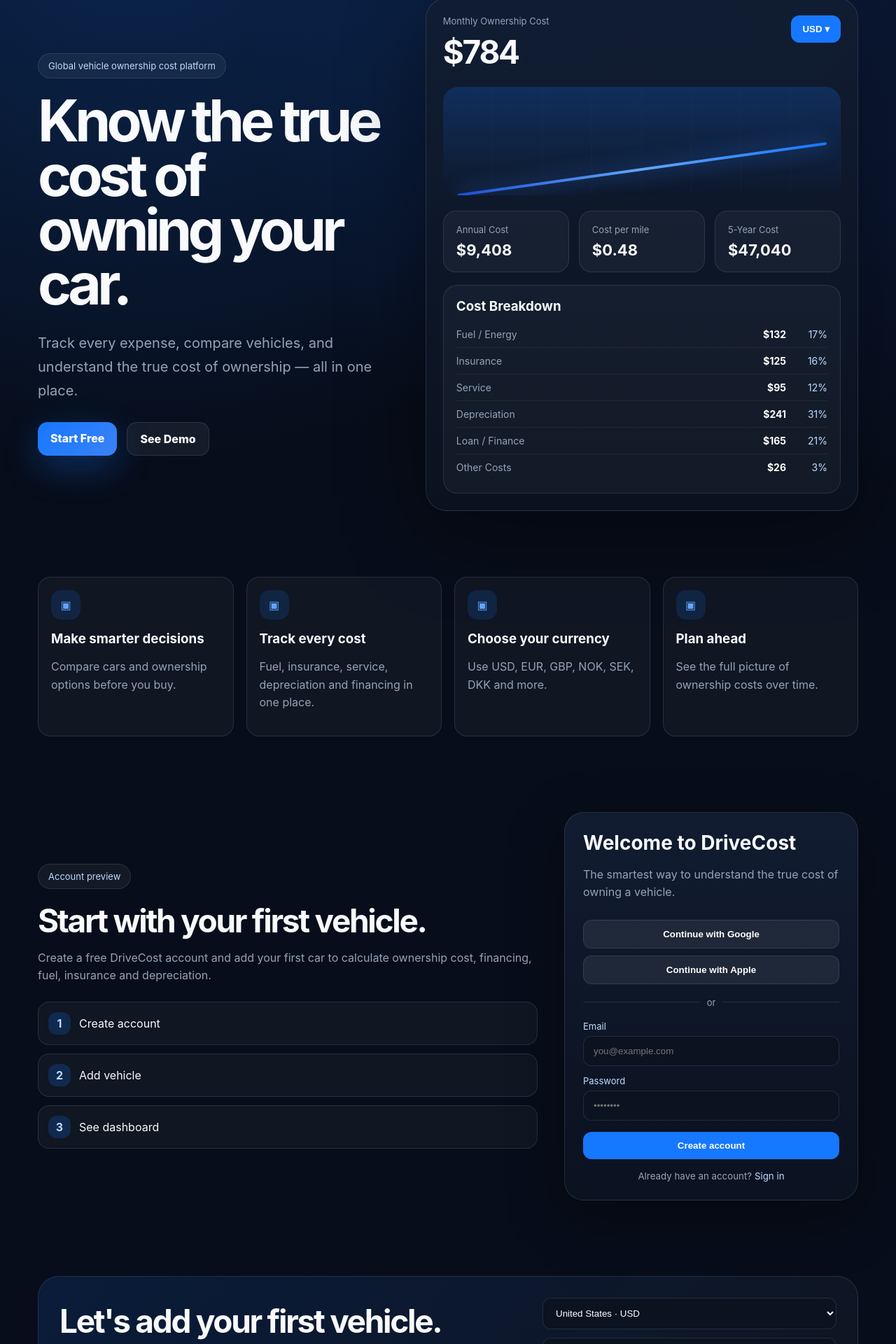
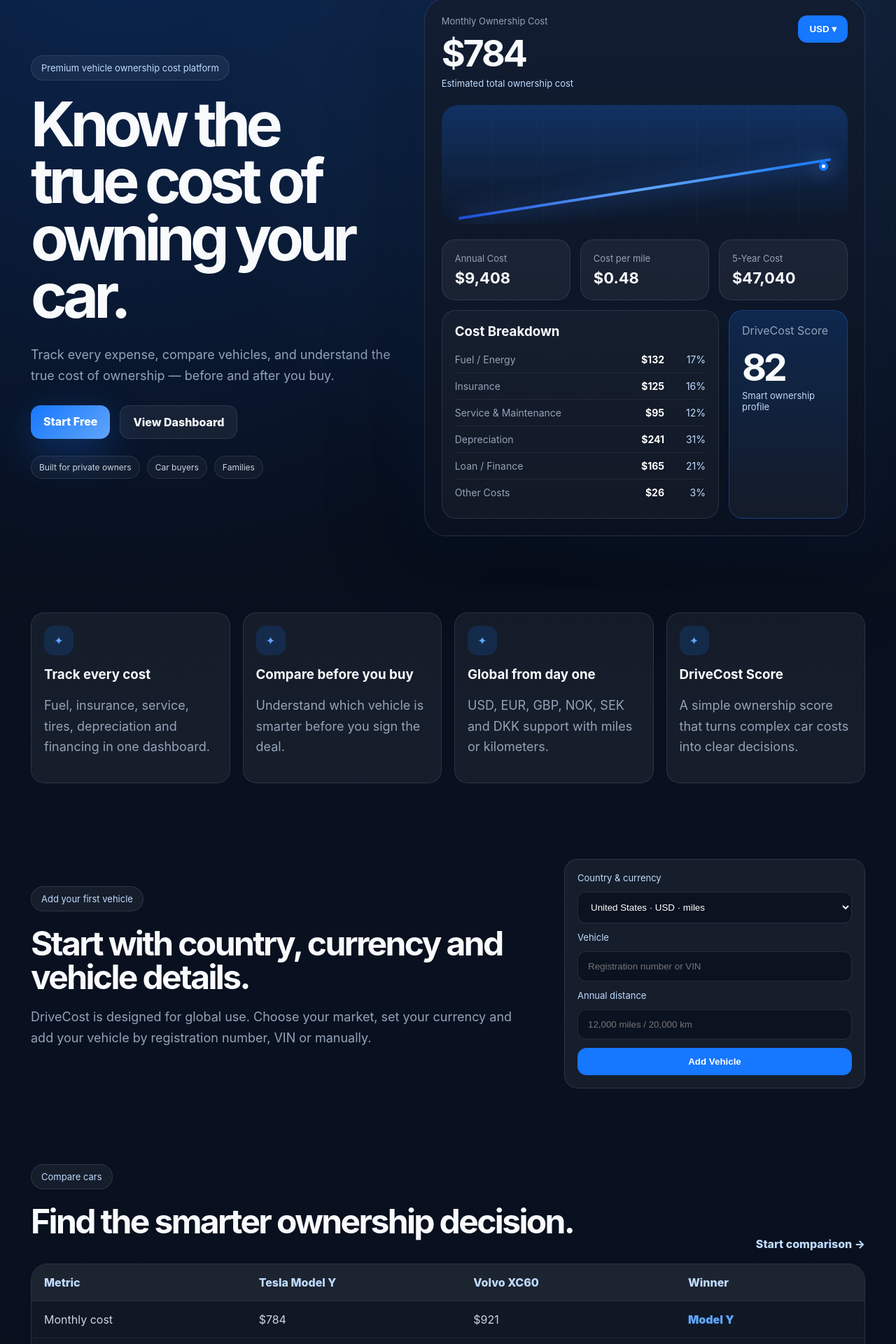
Before and after one commit to knutanders-drivecost/Drivecost-app, a Next.js app: page / in a window 1280 px wide. Shown: the part 175-2095 px from the top of the page at 70% size. Built offline with nearby package versions, Linux system fonts and the light colour scheme.

Commit message:
Add Drivecost v0.2Premium

```diff
--- a/app/layout.tsx
+++ b/app/layout.tsx
@@ -3,7 +3,7 @@
 
 export const metadata: Metadata = {
   title: "DriveCost – Know the true cost of owning your car",
-  description: "Track vehicle ownership costs, compare cars and make smarter financial decisions."
+  description: "A premium vehicle ownership cost platform for tracking, comparing and reducing car costs."
 };
 
 export default function RootLayout({ children }: { children: React.ReactNode }) {
--- a/app/page.tsx
+++ b/app/page.tsx
@@ -1,17 +1,24 @@
-const costs = [
+const costItems = [
   ["Fuel / Energy", "$132", "17%"],
   ["Insurance", "$125", "16%"],
-  ["Service", "$95", "12%"],
+  ["Service & Maintenance", "$95", "12%"],
   ["Depreciation", "$241", "31%"],
   ["Loan / Finance", "$165", "21%"],
   ["Other Costs", "$26", "3%"]
 ];
 
 const features = [
-  ["Make smarter decisions", "Compare cars and ownership options before you buy."],
-  ["Track every cost", "Fuel, insurance, service, depreciation and financing in one place."],
-  ["Choose your currency", "Use USD, EUR, GBP, NOK, SEK, DKK and more."],
-  ["Plan ahead", "See the full picture of ownership costs over time."]
+  ["Track every cost", "Fuel, insurance, service, tires, depreciation and financing in one dashboard."],
+  ["Compare before you buy", "Understand which vehicle is smarter before you sign the deal."],
+  ["Global from day one", "USD, EUR, GBP, NOK, SEK and DKK support with miles or kilometers."],
+  ["DriveCost Score", "A simple ownership score that turns complex car costs into clear decisions."]
+];
+
+const compareRows = [
+  ["Monthly cost", "$784", "$921", "Model Y"],
+  ["Annual cost", "$9,408", "$11,052", "Model Y"],
+  ["Cost per mile", "$0.48", "$0.59", "Model Y"],
+  ["5-year cost", "$47,040", "$55,260", "Model Y"]
 ];
 
 export default function Home() {
@@ -21,118 +28,159 @@
         <div className="brand">DRIVE<span>COST</span></div>
         <div className="links">
           <a href="#features">Features</a>
-          <a href="#preview">Dashboard</a>
-          <a href="#auth">Sign in</a>
+          <a href="#dashboard">Dashboard</a>
+          <a href="#compare">Compare</a>
+          <a href="#start">Start</a>
         </div>
-        <a className="navButton" href="#auth">Get Started</a>
+        <a className="navButton" href="#start">Get Started</a>
       </nav>
 
       <section className="hero">
         <div className="heroText">
-          <div className="eyebrow">Global vehicle ownership cost platform</div>
+          <div className="eyebrow">Premium vehicle ownership cost platform</div>
           <h1>Know the true cost of owning your car.</h1>
-          <p>Track every expense, compare vehicles, and understand the true cost of ownership — all in one place.</p>
+          <p>
+            Track every expense, compare vehicles, and understand the true cost of ownership — before and after you buy.
+          </p>
           <div className="buttons">
-            <a className="primary" href="#auth">Start Free</a>
-            <a className="secondary" href="#preview">See Demo</a>
+            <a className="primary" href="#start">Start Free</a>
+            <a className="secondary" href="#dashboard">View Dashboard</a>
+          </div>
+          <div className="trust">
+            <span>Built for private owners</span>
+            <span>Car buyers</span>
+            <span>Families</span>
           </div>
         </div>
 
-        <div className="dashboard" id="preview">
-          <div className="dashHeader">
+        <section className="productShell" id="dashboard">
+          <div className="dashboardTop">
             <div>
               <p>Monthly Ownership Cost</p>
               <h2>$784</h2>
+              <span>Estimated total ownership cost</span>
             </div>
             <button>USD ▾</button>
           </div>
 
-          <div className="chart"><div className="line"></div></div>
+          <div className="chartCard">
+            <div className="chartLine"></div>
+            <div className="dot"></div>
+          </div>
 
-          <div className="metrics">
+          <div className="metricGrid">
             <div><p>Annual Cost</p><strong>$9,408</strong></div>
             <div><p>Cost per mile</p><strong>$0.48</strong></div>
             <div><p>5-Year Cost</p><strong>$47,040</strong></div>
           </div>
 
+          <div className="split">
             <div className="breakdown">
               <h3>Cost Breakdown</h3>
-            {costs.map(([name, amount, percent]) => (
-              <div className="row" key={name}>
+              {costItems.map(([name, amount, percent]) => (
+                <div className="costRow" key={name}>
                   <span>{name}</span>
                   <strong>{amount}</strong>
                   <em>{percent}</em>
                 </div>
               ))}
             </div>
+            <div className="scoreCard">
+              <p>DriveCost Score</p>
+              <strong>82</strong>
+              <span>Smart ownership profile</span>
             </div>
+          </div>
+        </section>
       </section>
 
       <section className="featureGrid" id="features">
         {features.map(([title, text]) => (
           <div className="feature" key={title}>
-            <div className="icon">▣</div>
+            <div className="icon">✦</div>
             <h3>{title}</h3>
             <p>{text}</p>
           </div>
         ))}
       </section>
 
-      <section className="authSection" id="auth">
-        <div className="authCopy">
-          <div className="eyebrow">Account preview</div>
-          <h2>Start with your first vehicle.</h2>
-          <p>Create a free DriveCost account and add your first car to calculate ownership cost, financing, fuel, insurance and depreciation.</p>
-          <div className="miniFlow">
-            <div><strong>1</strong><span>Create account</span></div>
-            <div><strong>2</strong><span>Add vehicle</span></div>
-            <div><strong>3</strong><span>See dashboard</span></div>
-          </div>
+      <section className="startSection" id="start">
+        <div className="startCopy">
+          <div className="eyebrow">Add your first vehicle</div>
+          <h2>Start with country, currency and vehicle details.</h2>
+          <p>
+            DriveCost is designed for global use. Choose your market, set your currency and add your vehicle by registration number, VIN or manually.
+          </p>
         </div>
 
-        <div className="authCard">
-          <h3>Welcome to DriveCost</h3>
-          <p>The smartest way to understand the true cost of owning a vehicle.</p>
+        <div className="vehicleCard">
+          <label>Country & currency</label>
+          <select>
+            <option>United States · USD · miles</option>
+            <option>Norway · NOK · km</option>
+            <option>United Kingdom · GBP · miles</option>
+            <option>European Union · EUR · km</option>
+            <option>Sweden · SEK · km</option>
+            <option>Denmark · DKK · km</option>
+          </select>
 
-          <button className="oauth">Continue with Google</button>
-          <button className="oauth">Continue with Apple</button>
+          <label>Vehicle</label>
+          <input placeholder="Registration number or VIN" />
 
-          <div className="divider"><span></span><em>or</em><span></span></div>
+          <label>Annual distance</label>
+          <input placeholder="12,000 miles / 20,000 km" />
 
-          <label>Email</label>
-          <input placeholder="you@example.com" />
-          <label>Password</label>
-          <input placeholder="••••••••" type="password" />
-
-          <button className="create">Create account</button>
-          <small>Already have an account? <a href="#">Sign in</a></small>
+          <button>Add Vehicle</button>
         </div>
       </section>
 
-      <section className="vehicleOnboarding">
-        <div className="vehicleCard">
+      <section className="compare" id="compare">
+        <div className="compareHead">
           <div>
-            <h2>Let's add your first vehicle.</h2>
-            <p>Choose country and currency, then add a registration number or enter vehicle details manually.</p>
+            <div className="eyebrow">Compare cars</div>
+            <h2>Find the smarter ownership decision.</h2>
           </div>
-          <div className="vehicleForm">
-            <select>
-              <option>United States · USD</option>
-              <option>Norway · NOK</option>
-              <option>United Kingdom · GBP</option>
-              <option>European Union · EUR</option>
-              <option>Sweden · SEK</option>
-              <option>Denmark · DKK</option>
-            </select>
-            <input placeholder="Registration number or VIN" />
-            <button>Add Vehicle</button>
+          <a href="#start">Start comparison →</a>
         </div>
+
+        <div className="compareTable">
+          <div className="tableHead">
+            <span>Metric</span><span>Tesla Model Y</span><span>Volvo XC60</span><span>Winner</span>
+          </div>
+          {compareRows.map(row => (
+            <div className="tableRow" key={row[0]}>
+              {row.map((cell, index) => <span className={index === 3 ? "winner" : ""} key={cell}>{cell}</span>)}
+            </div>
+          ))}
+        </div>
+      </section>
+
+      <section className="authPreview">
+        <div className="authCopy">
+          <h2>Account system preview</h2>
+          <p>Next sprint: email login, Google login, Apple login and saved vehicles.</p>
+        </div>
+        <div className="authCard">
+          <h3>Welcome to DriveCost</h3>
+          <button>Continue with Google</button>
+          <button>Continue with Apple</button>
+          <input placeholder="Email address" />
+          <input placeholder="Password" type="password" />
+          <button className="mainButton">Create account</button>
         </div>
       </section>
 
       <footer>
+        <div>
           <div className="brand">DRIVE<span>COST</span></div>
-        <p>© 2026 DriveCost. Know the true cost of owning your car.</p>
+          <p>Know the true cost of owning your car.</p>
+        </div>
+        <div className="footerLinks">
+          <a>About</a>
+          <a>Pricing</a>
+          <a>Privacy</a>
+          <a>Contact</a>
+        </div>
       </footer>
     </main>
   );
```
Also changed, not shown: app/globals.css, 1 other file (tests, documents, lock files or other folders). Lines whose indentation alone changed are shown as unchanged.
